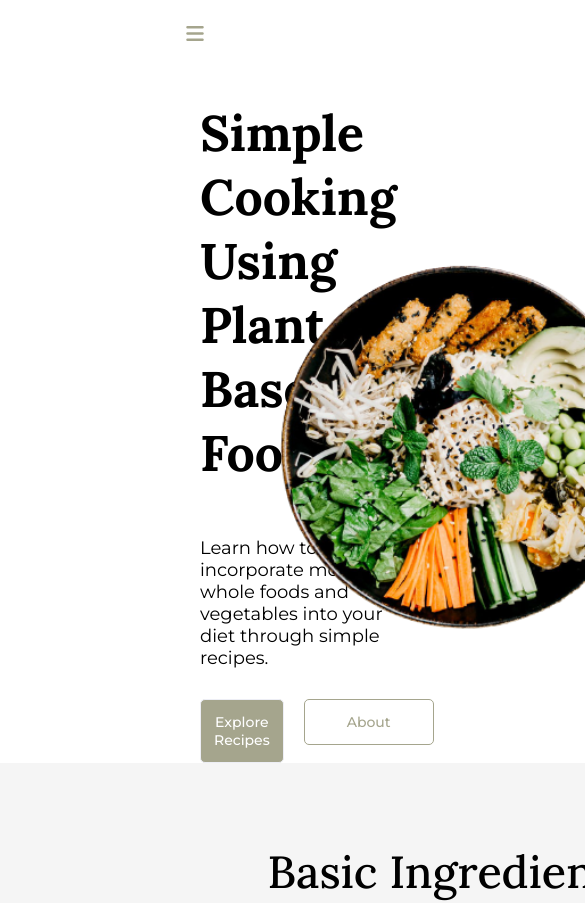
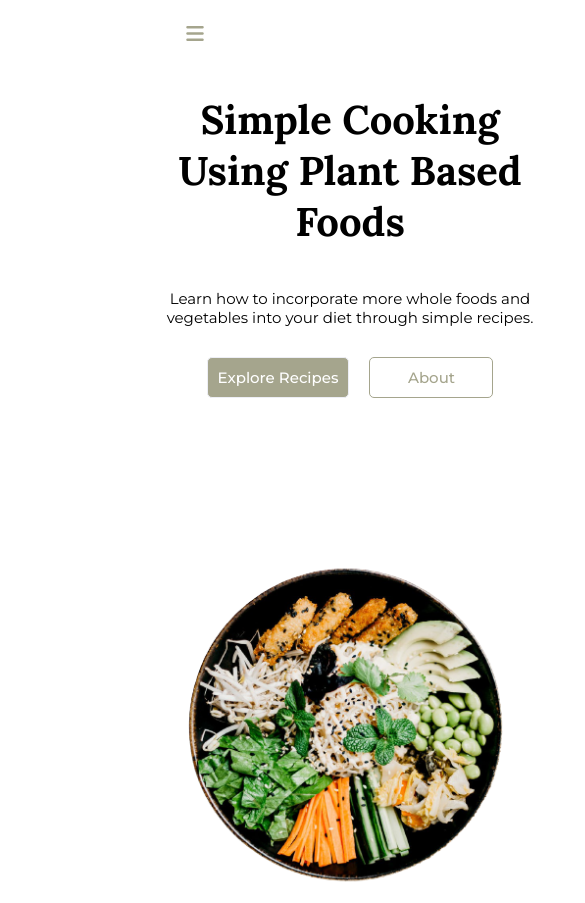
Before and after one commit to vilinh/plant-recipes-react, a React (Create React App) app: page / in a window 390 px wide. Shown: the top 903 px of the page, 585 px wide, since content can reach past the window. Built offline with nearby package versions, Linux system fonts and the light colour scheme.

Commit message:
media queries for home page

```diff
--- a/src/pages/Home.jsx
+++ b/src/pages/Home.jsx
@@ -14,8 +14,8 @@ export default function Home() {
                         <p>Learn how to incorporate more whole foods and vegetables
                         into your diet through simple recipes.</p>
                         <div className='buttons'>
-                        <Link to="/recipes"><div className='b1'>Explore Recipes</div></Link>
-                        <Link to="/about"><div className='b2'>About</div></Link>
+                            <Link to="/recipes"><div className='b1'>Explore Recipes</div></Link>
+                            <Link to="/about"><div className='b2'>About</div></Link>
                         </div>
                     </div>
                     <div className="header-right">
--- a/src/styles/Home.css
+++ b/src/styles/Home.css
@@ -13,7 +13,7 @@
     padding: 0 200px;
   }
 
-h1 {
+.header h1 {
     font-size: 50px;
 }
 
@@ -35,6 +35,7 @@ h1 {
     display: flex;
     gap: 20px;
     font-weight: 500;
+    flex-wrap: wrap;
 }
 .buttons .b1 {
     width: fit-content;
@@ -72,3 +73,49 @@ h1 {
     display: flex;
     justify-content: flex-end;
 }
+
+
+@media only screen and (max-width: 1150px) {
+    .home .max-width {
+        padding: 0 100px;
+    }
+}
+@media only screen and (max-width: 950px) {
+    .home .max-width {
+        padding: 0 50px;
+    }
+}
+@media only screen and (max-width: 950px) {
+    .home .max-width {
+        padding: 0 150px;
+    }
+    .header h1 {
+        font-size: 40px;
+    }
+    .header p {
+        font-size: 15px;
+    }
+    .buttons {
+        justify-content: center;
+    }
+    .buttons .b1 {
+        padding: 10px;
+        font-size: 15px;
+    }
+    .buttons .b2 {
+        padding: 10px;
+        font-size: 15px;
+    }
+    .header img {
+        width: 400px;
+    }
+    .header-left {
+        width: 100%;
+        text-align: center;
+    }
+    .header-right {
+        width: 100%;
+        margin: auto;
+        justify-content: center;
+    }
+}
```
